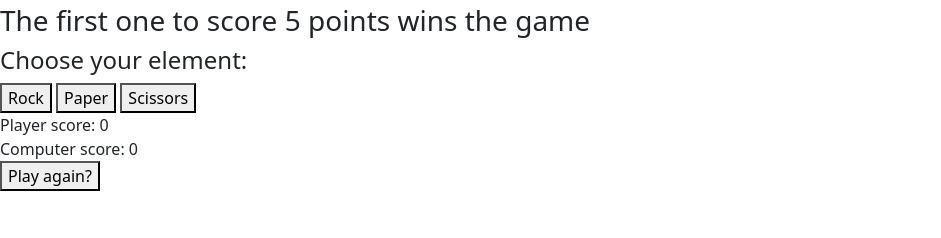
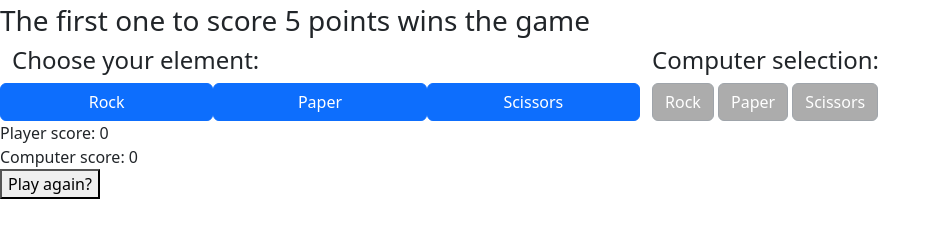
Before and after one commit to NataliaBebebino/odin-Rock.Paper.Scissors-FullGame, a plain HTML site: page index.html in a window 1280 px wide. Both pictures are taken after a click on the button "Play again?". Shown: the part 98-336 px from the top of the page, without its empty margins (0-941 px from the left). Drawn offline with Linux system fonts and the light colour scheme.

Commit message:
Set up game functionality

```diff
--- a/index.html
+++ b/index.html
@@ -12,19 +12,40 @@
     <h1>Rock paper scissors</h1>
     <h2>Will you be able to defeat the computer?</h2>
     <h3>The first one to score 5 points wins the game</h3>
-    <h4>Choose your element:</h4>
 
-    <button class="game-element">Rock</button>
-    <button class="game-element">Paper</button>
-    <button class="game-element">Scissors</button>
+    <div class="container-fluid">
+        <div class="row">
 
+            <div class="col">
 
-    <div>
-        <div>Player score: <span id="player-score"></span></div>
+                <h4>Choose your element:</h4>
+                <div class="row" id="player-elements">
+                    <button class="player-game-element btn btn-primary col">Rock</button>
+                    <button class="player-game-element btn btn-primary col">Paper</button>
+                    <button class="player-game-element btn btn-primary col">Scissors</button>
+                </div>
+
+            </div>
+
+            <div class="col">
+                <h4>Computer selection:</h4>
+                <div id="computer-elements">
+                    <button class="computer-game-element btn btn-secondary disabled">Rock</button>
+                    <button class="computer-game-element btn btn-secondary disabled">Paper</button>
+                    <button class="computer-game-element btn btn-secondary disabled">Scissors</button>
+                </div>
+            </div>
+
+        </div>
+
     </div>
 
     <div>
-        <div>Computer score: <span id="computer-score"></span></div>
+        <div>Player score: <span id="player-score">0</span></div>
+    </div>
+
+    <div>
+        <div>Computer score: <span id="computer-score">0</span></div>
     </div>
 
     <div id="individual-round-result"></div>
--- a/javascript/game.js
+++ b/javascript/game.js
@@ -5,7 +5,8 @@ let counter = {
     computer : 0
 };
 
-let btnElement = document.querySelectorAll(".game-element");
+let btnPlayerElement = document.querySelectorAll(".player-game-element");
+let btnComputerElement = document.querySelectorAll(".computer-game-element");
 let playerScore = document.querySelector("#player-score");
 let computerScore = document.querySelector("#computer-score");
 let individualRoundResult = document.querySelector("#individual-round-result");
@@ -13,47 +14,48 @@ let btnPlayAgain = document.querySelector("#btn-play-again");
 let finalResult = document.querySelector("#final-result");
 
 
-for (let index = 0; index < btnElement.length; index++) {
-    btnElement[index].addEventListener("click", playRound);
+for (let index = 0; index < btnPlayerElement.length; index++) {
+    btnPlayerElement[index].addEventListener("click", playRound);
 }
 
 function playRound(e) {
     let playerSelection = e.target.innerText.toLowerCase();
-    //console.log(playerSelection);
     let computerSelection = gameElements[Math.floor(Math.random()*gameElements.length)];
 
+
+    for (let index = 0; index < btnComputerElement.length; index++) {
+        if (btnComputerElement[index].textContent.toLowerCase() === computerSelection) {
+            btnComputerElement[index].style.backgroundColor = "rgb(130,15,151)";
+        } else {
+            btnComputerElement[index].style.backgroundColor = "gray";
+        }
+    }
+
     if (playerSelection === computerSelection) {
-        //console.log("It's a tie");
         individualRoundResult.textContent = "It's a tie!";
     }
     if (playerSelection === "rock" && computerSelection === "paper") {
         counter.computer++
-        //console.log("Computer wins the round; paper beats the rock.");
         individualRoundResult.textContent = "Computer wins the round! Paper beats the rock.";
     }
     if (playerSelection === "rock" && computerSelection === "scissors") {
         counter.player++;
-        //console.log("You win the round; the rock beats the scissors.");
         individualRoundResult.textContent = "You win the round! The rock beats the scissors.";
     }
     if (playerSelection === "paper" && computerSelection === "rock") {
         counter.player++;
-        //console.log("You win the round; paper beats the rock.");
         individualRoundResult.textContent = "You win the round! Paper beats the rock.";
     }
     if (playerSelection === "paper" && computerSelection === "scissors") {
         counter.computer++;
-        //console.log("Computer wins the round; the scissors beat paper.");
         individualRoundResult.textContent = "Computer wins the round! The scissors beat paper.";
     }
     if (playerSelection === "scissors" && computerSelection === "paper") {
         counter.player++;
-        //console.log("You win the round; the scissors beat paper.");
         individualRoundResult.textContent = "You win the round! The scissors beat paper.";
     }
     if (playerSelection === "scissors" && computerSelection === "rock") {
         counter.computer++;
-        //console.log("Computer wins the round; the rock beats the scissors.");
         individualRoundResult.textContent = "Computer wins the round; the rock beats the scissors.";
     }
 
@@ -62,10 +64,10 @@ function playRound(e) {
 
     if (counter.player === 5 || counter.computer === 5) {
         getGameResult();
+        for (let index = 0; index < btnPlayerElement.length; index++) {
+            btnPlayerElement[index].disabled = true;
+        }
     }
-
-    //console.log(counter.computer);
-    //console.log(counter.player);
 }
 
 
@@ -78,63 +80,22 @@ function playAgain() {
     counter.computer = 0;
     playerScore.textContent = counter.player;
     computerScore.textContent = counter.computer;
+    individualRoundResult.textContent = "";
+    finalResult.textContent = "";
 
+    for (let index = 0; index < btnPlayerElement.length; index++) {
+        btnPlayerElement[index].disabled = false;
+        btnComputerElement[index].style.backgroundColor = "gray";
+    }
 }
 
-/*
-function playGame() {
-
-    let counter = {
-        player : 0,
-        computer : 0
-    };
-
-    for (let index = 0; index < 5; index++) {
-        playRound(counter, gameElements);
-    }
-
-    getGameResult(counter);
-}
-*/
 
 function getGameResult() {
-    //console.log(`Your score is: ${counter.player}`);
-    //console.log(`Computer score is: ${counter.computer}`);
     if (counter.player > counter.computer) {
-        //console.log("You won the game");
         finalResult.textContent = "Congrats! You won the game!";
     } else if (counter.player === counter.computer){
-        //console.log("It's a tie");
         finalResult.textContent = "It's a tie.";
     } else {
-        //console.log("You lost the game");
         finalResult.textContent = "Ups... You lost the game";
     }
 }
-
-/*
-function playerPlay(gameElements) {
-    let playerSelection = (prompt("Choose either Rock, Paper or Scissors")).toLowerCase();
-
-    while (!gameElements.includes(playerSelection)) {
-        console.log("You entered an invalid option; you need to choose among Rock, Paper or Scissors");
-        playerSelection = (prompt("Choose either Rock, Paper or Scissors")).toLowerCase();
-    }
-
-    return playerSelection;
-}
-
-function computerPlay(gameElements){
-    let computerSelection = gameElements[Math.floor(Math.random()*gameElements.length)];
-    return computerSelection;
-}
-
-
-
-
-
-// call to start the game
-playGame();
-
-
-*/
```
